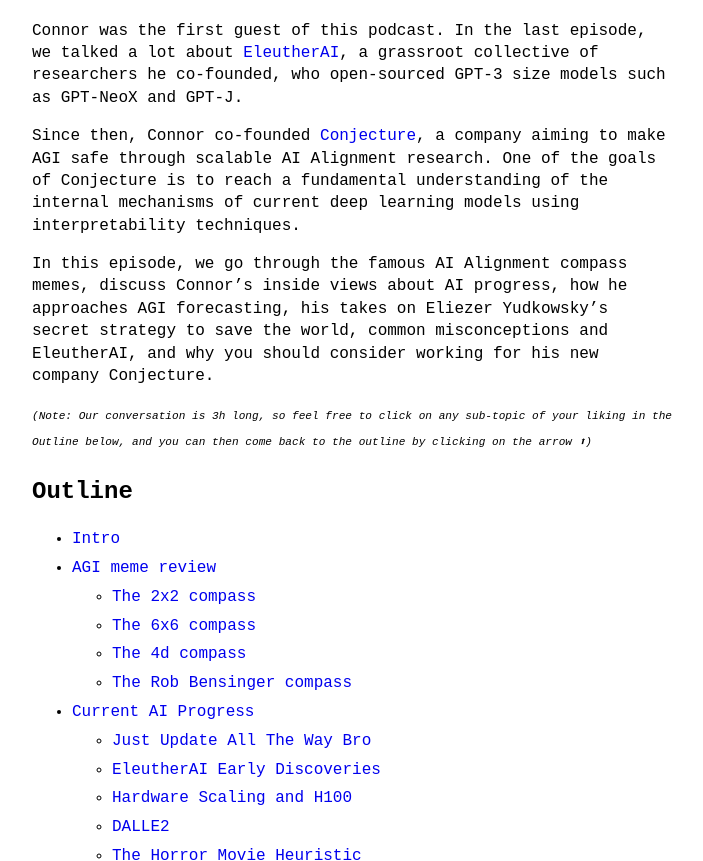
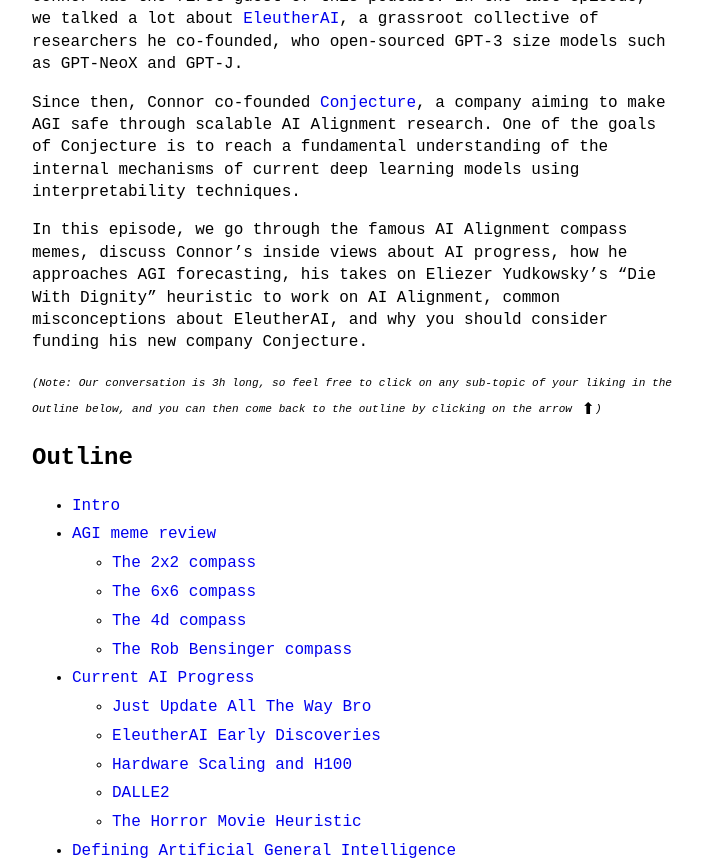
Before and after one commit to theinsideview/theinsideview.github.io, a Jekyll site: the page built from _posts/2022-07-21-connor2.md, in a window 1280 px wide and 900 px high, scrolled down 824 px, cut to the strip 39-900 px from the top of the window. Shown: the whole strip, without its empty margins (288-991 px from the left). Built offline with Jekyll 4.4.1, drawn with Linux system fonts in a browser that asks for light colours; some of the changed text lies outside the part shown.

Commit message:
typo, arrow

```diff
--- a/_posts/2022-07-21-connor2.md
+++ b/_posts/2022-07-21-connor2.md
@@ -1,6 +1,6 @@
 ---
 layout: post
-title: "Connor on AGI Timelines, EleutherAI and Conjecture"
+title: "Connor on Dignity and Conjecture"
 category: podcast
 permalink: connor2
 youtubeId: Oz4G9zrlAGs
@@ -14,9 +14,9 @@
 
 Since then, Connor co-founded [Conjecture](https://www.conjecture.dev/), a company aiming to make AGI safe through scalable AI Alignment research. One of the goals of Conjecture is to reach a fundamental understanding of the internal mechanisms of current deep learning models using interpretability techniques.
 
-In this episode, we go through the famous AI Alignment compass memes, discuss Connor's inside views about AI progress, how he approaches AGI forecasting, his takes on Eliezer Yudkowsky's secret strategy to save the world, common misconceptions and EleutherAI, and why you should consider working for his new company Conjecture.
+In this episode, we go through the famous AI Alignment compass memes, discuss Connor's inside views about AI progress, how he approaches AGI forecasting, his takes on Eliezer Yudkowsky's "Die With Dignity" heuristic to work on AI Alignment, common misconceptions about EleutherAI, and why you should consider funding his new company Conjecture.
 
-<sup><sub><i>(Note: Our conversation is 3h long, so feel free to click on any sub-topic of your liking in the Outline below, and you can then come back to the outline by clicking on the arrow ⬆)</i></sub></sup>
+<sup><sub><i>(Note: Our conversation is 3h long, so feel free to click on any sub-topic of your liking in the Outline below, and you can then come back to the outline by clicking on the arrow</i></sub></sup> ⬆<sup><sub><i>)</i></sub></sup>
 
 # Outline
 
```
